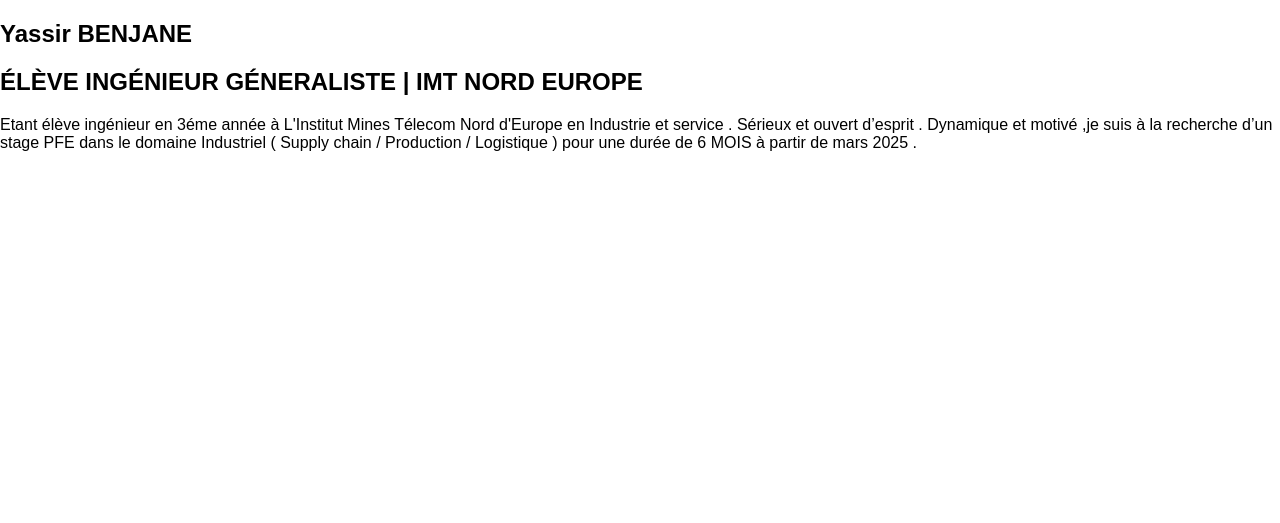
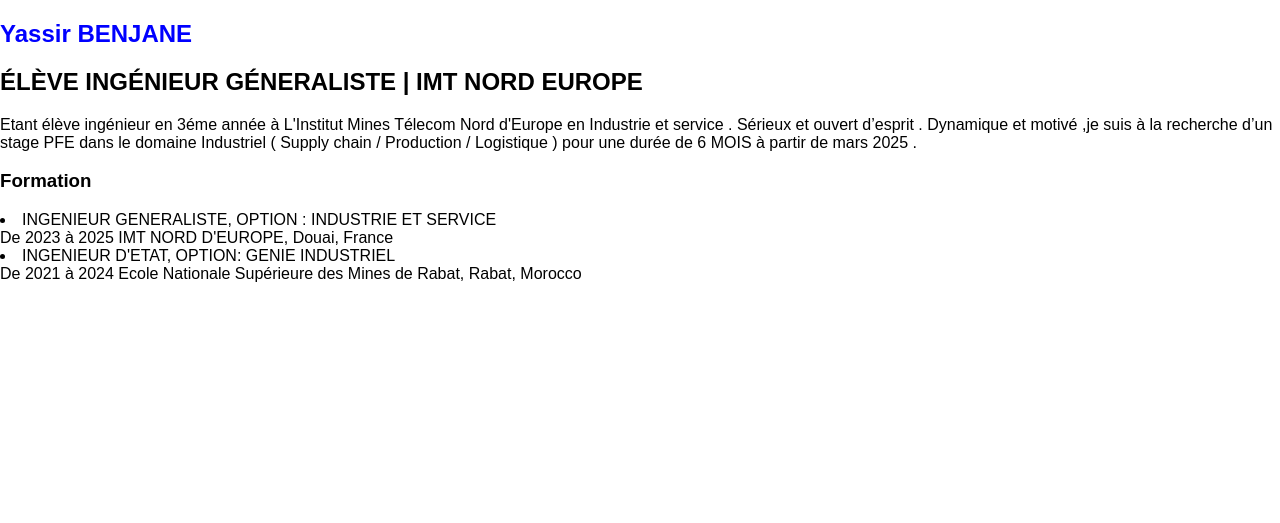
Before and after one commit to ya323/DEV, a PHP site: page /cv.html in a window 1280 px wide. Shown: the part 100-623 px from the top of the page. Run offline with PHP 8.4, Linux system fonts and the light colour scheme.

Commit message:
modification

```diff
--- a/Site Pro/v0/css/styles.css
+++ b/Site Pro/v0/css/styles.css
@@ -18,8 +18,15 @@
     height: 80vh;
 }
 
-
-
+div.landing-page h1{
+    color: blue;
+}
+head.body {
+    background-image: url('../images/arriere plan.jpg');
+    background-size: cover; /* Ajuste l'image pour qu'elle couvre tout l'écran */
+    background-position: center; /* Centre l'image */
+    background-repeat: no-repeat; /* Empêche la répétition de l'image */
+}
 p.menu a {
     color: #fff;
 }
--- a/Site Pro/v0/cv.html
+++ b/Site Pro/v0/cv.html
@@ -23,10 +23,16 @@
         <div class="landing-page">
             <h1>Yassir BENJANE</h1>
             <h2>ÉLÈVE INGÉNIEUR GÉNERALISTE | IMT NORD EUROPE</h2>
+
             <p>Etant élève ingénieur en 3éme année à L'Institut Mines Télecom Nord d'Europe
             en Industrie et service . Sérieux et ouvert d’esprit . Dynamique et motivé ,je suis à
             la recherche d’un stage PFE dans le domaine Industriel ( Supply chain /
             Production / Logistique ) pour une durée de 6 MOIS à partir de mars 2025 .</p>
+            <h3>Formation</h3>
+            <li>INGENIEUR GENERALISTE, OPTION : INDUSTRIE ET SERVICE</li>
+            De 2023 à 2025 IMT NORD D'EUROPE, Douai, France
+            <li>INGENIEUR D'ETAT, OPTION: GENIE INDUSTRIEL</li>
+            De 2021 à 2024 Ecole Nationale Supérieure des Mines de Rabat, Rabat, Morocco
 
 
 
--- a/Site Pro/v0/index.html
+++ b/Site Pro/v0/index.html
@@ -20,7 +20,7 @@
 
         </header>
         <div class="landing-page">
-            <h1>Yassir BENJANE</h1>
+            <h1>Bienvenue à mon premier site professionel </h1>
             <h2>ÉLÈVE INGÉNIEUR GÉNERALISTE | IMT NORD EUROPE</h2>
             <p>Etant élève ingénieur en 3éme année à L'Institut Mines Télecom Nord d'Europe
             en Industrie et service . Sérieux et ouvert d’esprit . Dynamique et motivé ,je suis à
```
Also changed, not shown: Site Pro/v0/images/arriere plan.jpg (added).
